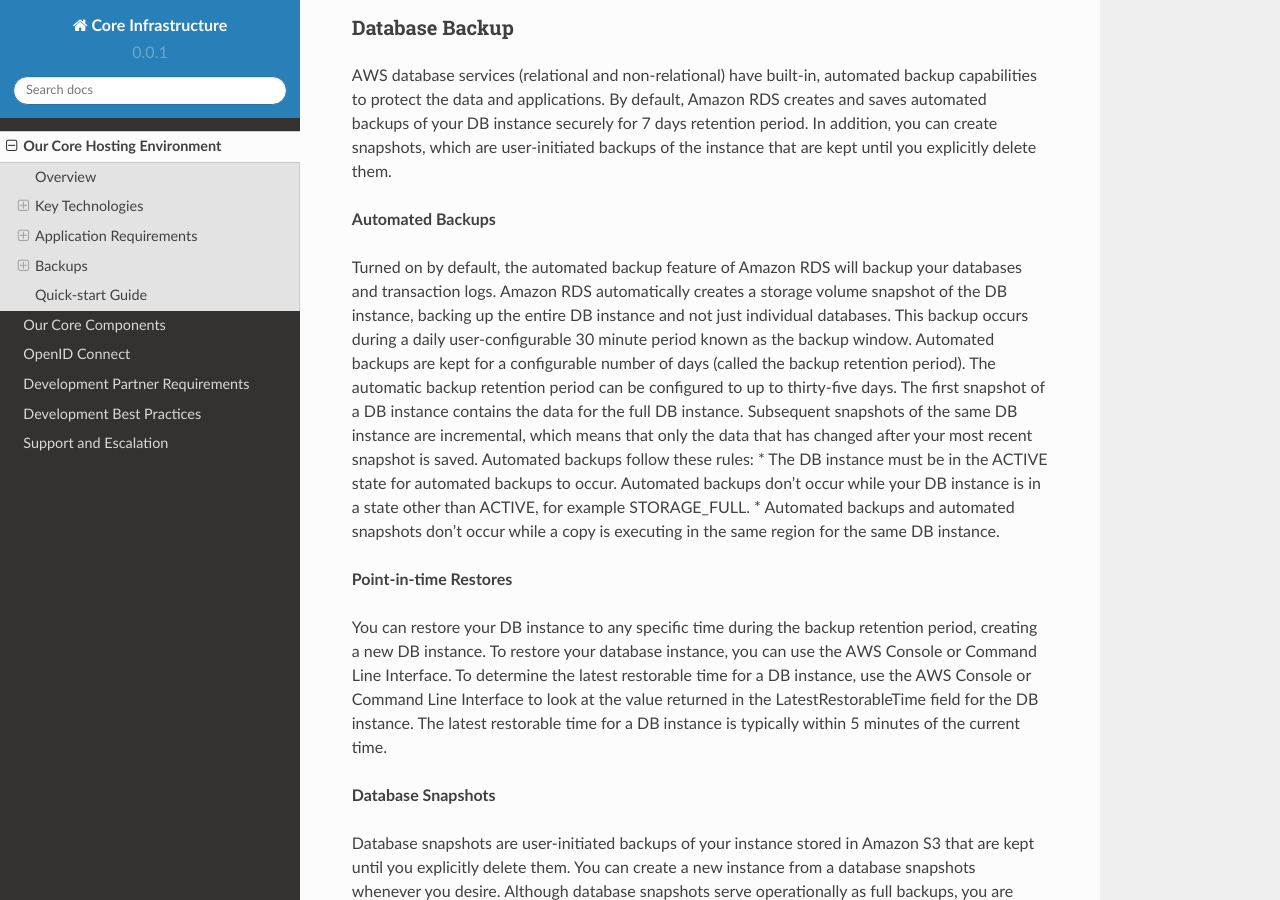
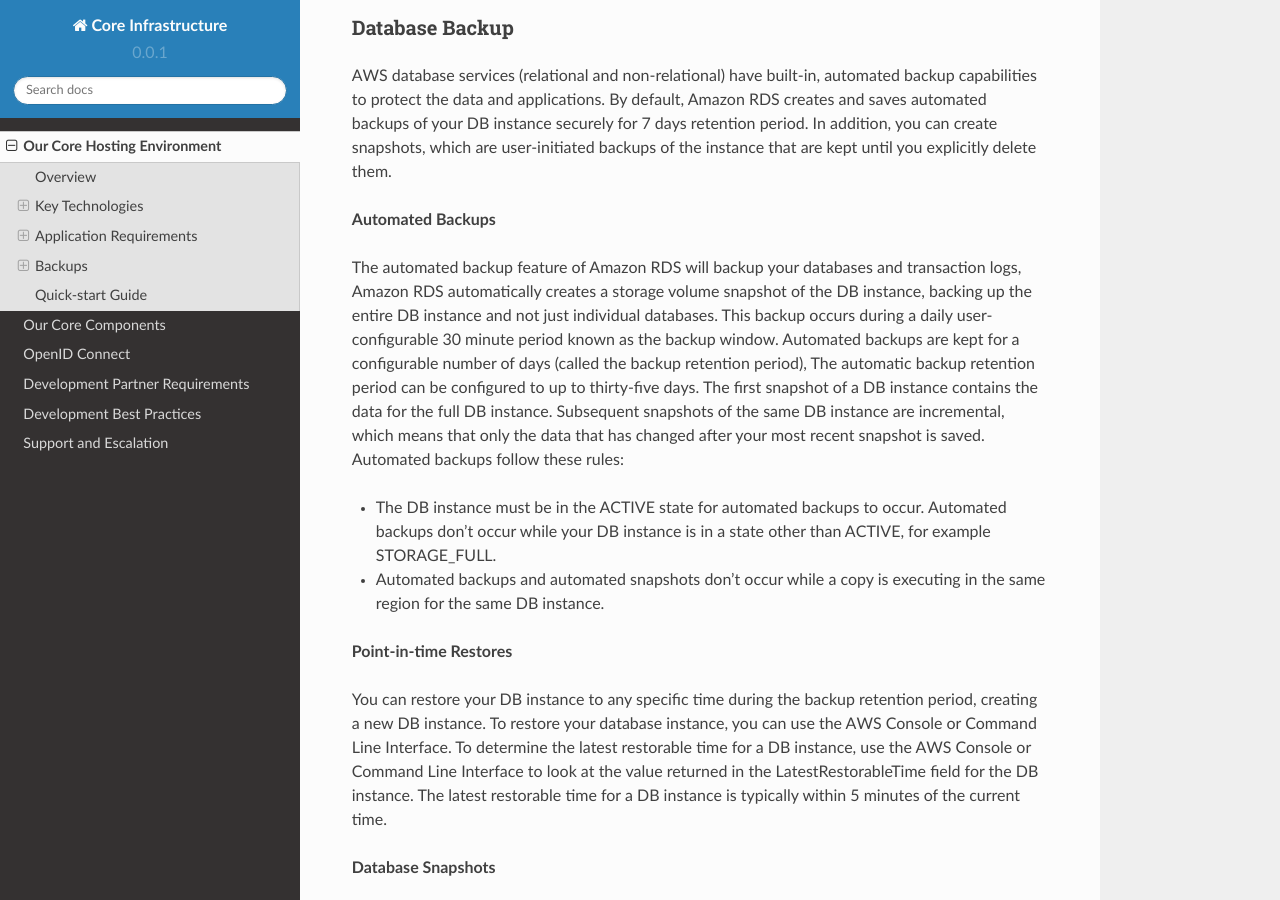
Before and after one commit to girleffect/core-infrastructure-documentation, a Sphinx documentation site: the page built from docs/hosting/index.rst, in a window 1280 px wide and 900 px high, scrolled down 6433 px. Built offline with Sphinx 7.4.7 and the Read the Docs theme 2.0.0, drawn with Linux system fonts in a browser that asks for light colours.

Commit message:
fix markdown

```diff
--- a/docs/hosting/index.rst
+++ b/docs/hosting/index.rst
@@ -212,10 +212,13 @@ By default, Amazon RDS creates and saves automated backups of your DB instance s
 
 **Automated Backups**
 
-Turned on by default, the automated backup feature of Amazon RDS will backup your databases and transaction logs. Amazon RDS automatically creates a storage volume snapshot of the DB instance, backing up the entire DB instance and not just individual databases.
-This backup occurs during a daily user-configurable 30 minute period known as the backup window. Automated backups are kept for a configurable number of days (called the backup retention period). The automatic backup retention period can be configured to up to thirty-five days. The first snapshot of a DB instance contains the data for the full DB instance. Subsequent snapshots of the same DB instance are incremental, which means that only the data that has changed after your most recent snapshot is saved.
+The automated backup feature of Amazon RDS will backup your databases and transaction logs, Amazon RDS automatically creates a storage volume snapshot of the DB instance, backing up the entire DB instance and not just individual databases.
+This backup occurs during a daily user-configurable 30 minute period known as the backup window. Automated backups are kept for a configurable number of days (called the backup retention period), The automatic backup retention period can be configured to up to thirty-five days.
+The first snapshot of a DB instance contains the data for the full DB instance. Subsequent snapshots of the same DB instance are incremental, which means that only the data that has changed after your most recent snapshot is saved.
 Automated backups follow these rules:
+
 * The DB instance must be in the ACTIVE state for automated backups to occur. Automated backups don't occur while your DB instance is in a state other than ACTIVE, for example STORAGE_FULL.
+
 * Automated backups and automated snapshots don't occur while a copy is executing in the same region for the same DB instance.
 
 **Point-in-time Restores**
```
